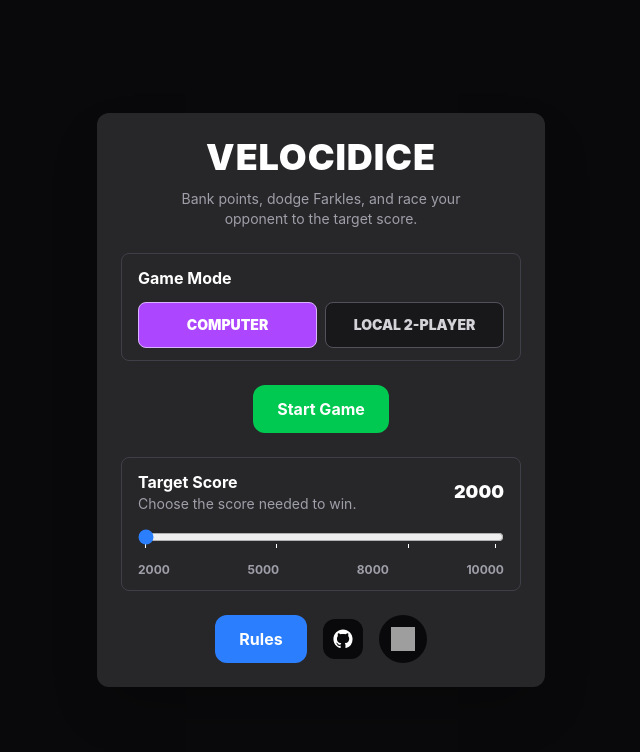
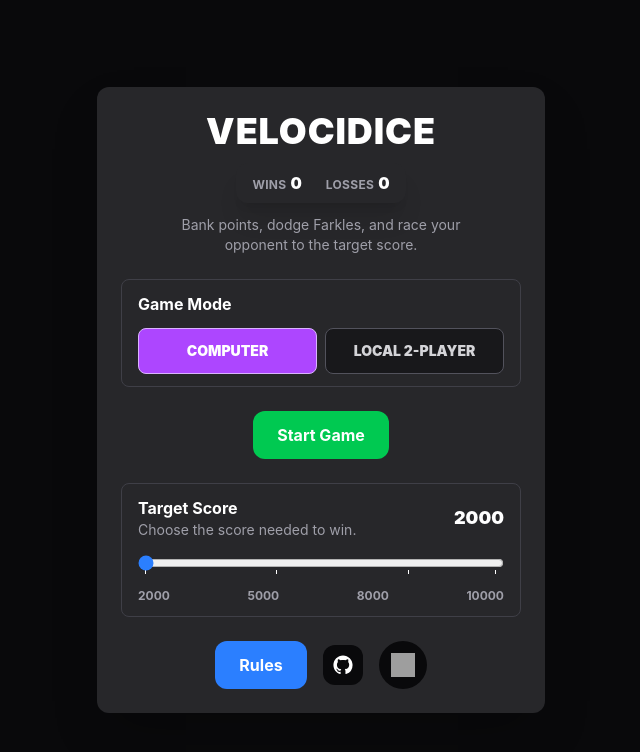
Before and after one commit to maddisanotoole/Velocidice, a React (Vite) app: page / in a window 1280 px wide. Shown: the top 752 px of the page, without its empty margins (319-959 px from the left). Built offline with nearby package versions, Linux system fonts and the light colour scheme; grey boxes are pictures that could not be loaded.

Commit message:
add local game win tracking

```diff
--- a/src/App.tsx
+++ b/src/App.tsx
@@ -1,6 +1,11 @@
 import { useEffect, useRef, useState } from "react";
 import Button from "./components/GameButton";
-import { type GameMode, type PlayerId, type PlayerScores } from "./types";
+import {
+  type GameMode,
+  type GameRecords,
+  type PlayerId,
+  type PlayerScores,
+} from "./types";
 import { ScoreBoard } from "./components/ScoreBoard";
 import { scoreDice } from "./game/scoring";
 import { PlayerBoard } from "./components/PlayerBoard";
@@ -10,6 +15,7 @@ import { SettingsButton } from "./components/SettingsButton";
 import { DiceTray } from "./components/DiceTray";
 import { FeedbackToast } from "./components/FeedbackToast";
 import { HoldToEndGameButton } from "./components/HoldToEndGameButton";
+import { RecordBoard } from "./components/RecordBoard";
 import { StartMenu } from "./components/StartMenu";
 import { RulesButton } from "./components/RulesButton";
 import { Row } from "./components/Row";
@@ -32,6 +38,11 @@ import {
 import { useComputerTurn } from "./hooks/useComputerTurn";
 import { diceValuesText } from "./game/diceText";
 import {
+  getRecordsWithVsComputerResult,
+  loadRecords,
+  saveRecords,
+} from "./game/records";
+import {
   ACTION_MESSAGE_DELAY_MS,
   DEFAULT_TARGET_SCORE,
   INVALID_SELECTION_HELP_DELAY_MS,
@@ -52,6 +63,7 @@ function App() {
   const [isMuted, setIsMuted] = useState(isSoundMuted);
   const [hasStartedGame, setHasStartedGame] = useState(false);
   const [gameMode, setGameMode] = useState<GameMode>("computer");
+  const [records, setRecords] = useState<GameRecords>(loadRecords);
 
   const [playerScore, setPlayerScore] = useState<PlayerScores>({
     player: 0,
@@ -241,6 +253,18 @@ function App() {
     }
 
     if (willWin) {
+      if (gameMode === "computer") {
+        setRecords((prev) => {
+          const nextRecords = getRecordsWithVsComputerResult(
+            prev,
+            currentPlayer,
+          );
+
+          saveRecords(nextRecords);
+          return nextRecords;
+        });
+      }
+
       setWinner(currentPlayer);
       setRoundScore(0);
       setTurn(createRollingTurn());
@@ -292,11 +316,7 @@ function App() {
     const previousPlayer = previousPlayerRef.current;
     previousPlayerRef.current = currentPlayer;
 
-    if (
-      !isComputerControlledTurn ||
-      previousPlayer === "player2" ||
-      winner
-    ) {
+    if (!isComputerControlledTurn || previousPlayer === "player2" || winner) {
       return;
     }
 
@@ -434,6 +454,7 @@ function App() {
           onOpenRules={() => setIsRulesOpen(true)}
           onStart={startGame}
           onTargetScoreChange={setTargetScore}
+          records={records}
           targetScore={targetScore}
         />
       )}
@@ -446,6 +467,7 @@ function App() {
           onMuteChange={handleMuteChange}
         />
       )}
+      {gameMode === "computer" && <RecordBoard records={records} />}
       <PlayerBoard
         targetScore={targetScore}
         currentPlayer={currentPlayer}
--- /dev/null
+++ b/src/components/RecordBoard.tsx
@@ -0,0 +1,32 @@
+import { BoardSize, type GameRecords } from "../types";
+import { Board } from "./Board";
+import { Row } from "./Row";
+
+type RecordBoardProps = {
+  records: GameRecords;
+};
+
+export function RecordBoard({ records }: RecordBoardProps) {
+  return (
+    <Board size={BoardSize.SMALL}>
+      <Row>
+        <span className="flex items-baseline gap-1 px-1">
+          <span className="text-xs font-bold uppercase tracking-wide text-zinc-400">
+            Wins
+          </span>
+          <span className="text-base font-black text-white">
+            {records.vsComputer.wins}
+          </span>
+        </span>
+        <span className="flex items-baseline gap-1 px-1">
+          <span className="text-xs font-bold uppercase tracking-wide text-zinc-400">
+            Losses
+          </span>
+          <span className="text-base font-black text-white">
+            {records.vsComputer.losses}
+          </span>
+        </span>
+      </Row>
+    </Board>
+  );
+}
--- a/src/components/StartMenu.tsx
+++ b/src/components/StartMenu.tsx
@@ -1,9 +1,10 @@
 import Button from "./GameButton";
 import { GITHUB_REPOSITORY_URL } from "../appConstants";
 import { MuteButton } from "./MuteButton";
+import { RecordBoard } from "./RecordBoard";
 import { RulesButton } from "./RulesButton";
 import { TargetScoreSlider } from "./TargetScoreSlider";
-import type { GameMode } from "../types";
+import type { GameMode, GameRecords } from "../types";
 
 type StartMenuProps = {
   gameMode: GameMode;
@@ -13,6 +14,7 @@ type StartMenuProps = {
   onOpenRules: () => void;
   onStart: () => void;
   onTargetScoreChange: (targetScore: number) => void;
+  records: GameRecords;
   targetScore: number;
 };
 
@@ -24,6 +26,7 @@ export function StartMenu({
   onOpenRules,
   onStart,
   onTargetScoreChange,
+  records,
   targetScore,
 }: StartMenuProps) {
   return (
@@ -33,6 +36,11 @@ export function StartMenu({
           <h1 className="text-3xl font-black uppercase tracking-wide sm:text-4xl">
             VelociDice
           </h1>
+          {gameMode === "computer" && (
+            <div className="mt-3 flex justify-center">
+              <RecordBoard records={records} />
+            </div>
+          )}
           <p className="mx-auto mt-3 max-w-xs text-sm text-zinc-400">
             Bank points, dodge Farkles, and race your opponent to the target
             score.
--- /dev/null
+++ b/src/game/records.ts
@@ -0,0 +1,76 @@
+import type { GameRecords, PlayerId } from "../types";
+
+const RECORDS_STORAGE_KEY = "velocidice.records";
+
+export const DEFAULT_RECORDS: GameRecords = {
+  vsComputer: {
+    wins: 0,
+    losses: 0,
+  },
+};
+
+function isRecordValue(value: unknown): value is number {
+  return typeof value === "number" && Number.isFinite(value) && value >= 0;
+}
+
+function parseRecords(value: unknown): GameRecords {
+  if (!value || typeof value !== "object") {
+    return DEFAULT_RECORDS;
+  }
+
+  const records = value as Partial<{
+    vsComputer: Partial<GameRecords["vsComputer"]>;
+  }>;
+  const wins = records.vsComputer?.wins;
+  const losses = records.vsComputer?.losses;
+
+  return {
+    vsComputer: {
+      wins: isRecordValue(wins) ? wins : DEFAULT_RECORDS.vsComputer.wins,
+      losses: isRecordValue(losses)
+        ? losses
+        : DEFAULT_RECORDS.vsComputer.losses,
+    },
+  };
+}
+
+export function loadRecords(): GameRecords {
+  try {
+    const storedRecords = window.localStorage.getItem(RECORDS_STORAGE_KEY);
+
+    if (!storedRecords) {
+      return DEFAULT_RECORDS;
+    }
+
+    return parseRecords(JSON.parse(storedRecords));
+  } catch {
+    return DEFAULT_RECORDS;
+  }
+}
+
+export function saveRecords(records: GameRecords): void {
+  try {
+    window.localStorage.setItem(RECORDS_STORAGE_KEY, JSON.stringify(records));
+  } catch {
+    // Ignore storage failures so gameplay is never blocked.
+  }
+}
+
+export function getRecordsWithVsComputerResult(
+  records: GameRecords,
+  winner: PlayerId,
+): GameRecords {
+  return {
+    ...records,
+    vsComputer: {
+      wins:
+        winner === "player"
+          ? records.vsComputer.wins + 1
+          : records.vsComputer.wins,
+      losses:
+        winner === "player2"
+          ? records.vsComputer.losses + 1
+          : records.vsComputer.losses,
+    },
+  };
+}
```
Also changed, not shown: src/types.ts (+9 -0 lines), 1 other file (tests, documents, lock files or other folders). Lines whose indentation alone changed are shown as unchanged.
